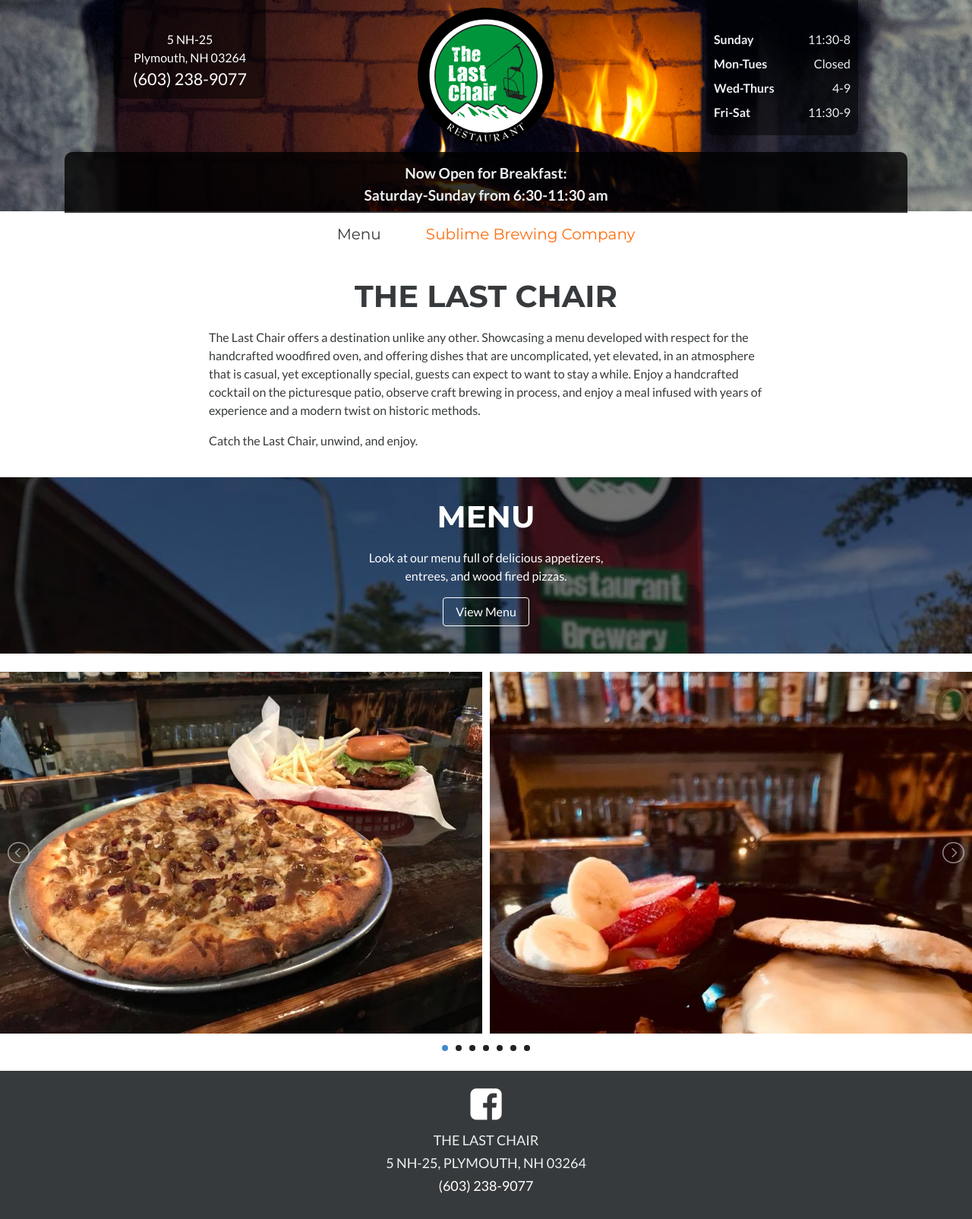
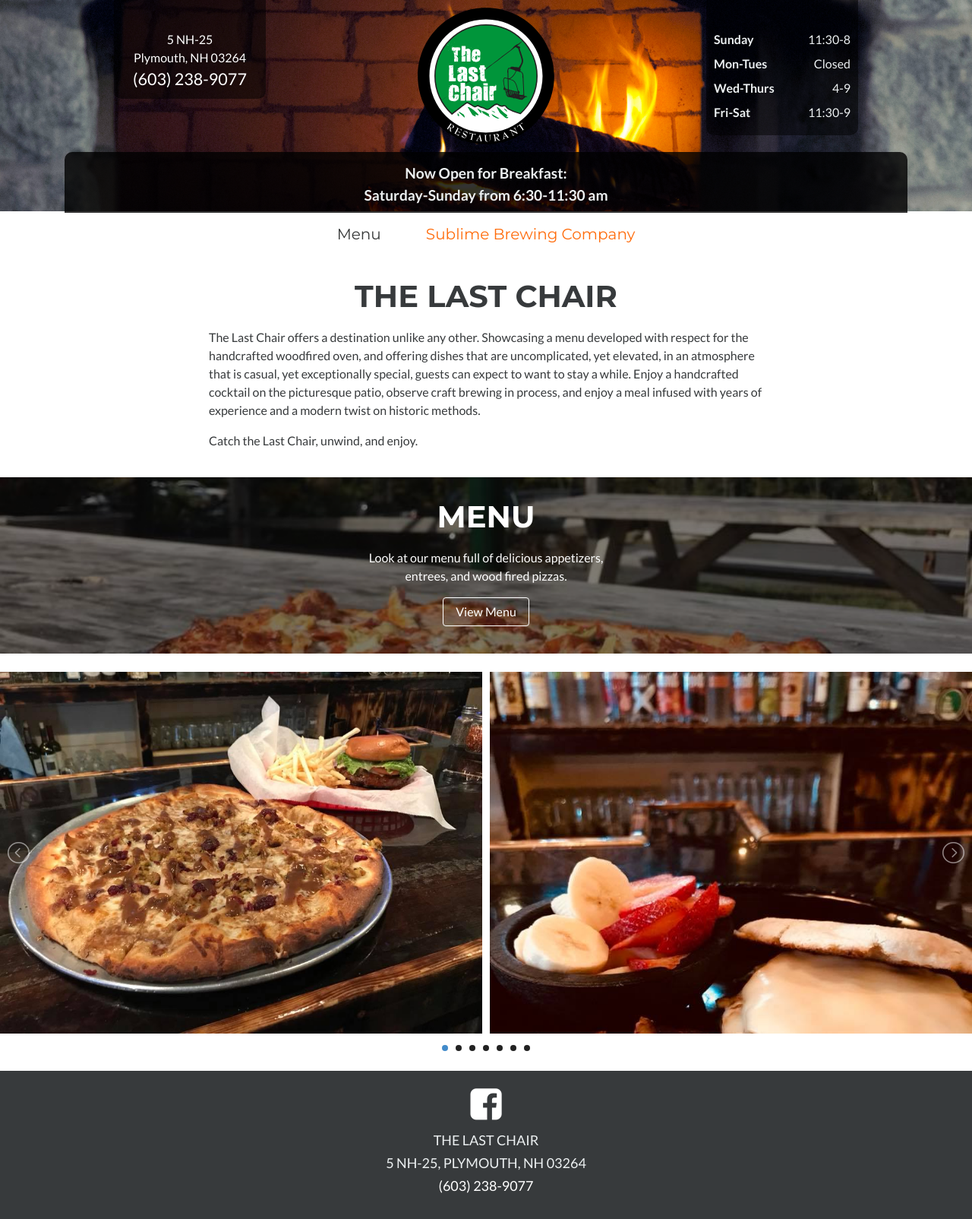
Before and after one commit to mtfullerton/thelastchair, a Jekyll site: the page built from index.html, in a window 1280 px wide. Shown: the whole page at 76% size. Built offline with Jekyll 4.4.1, drawn with Linux system fonts in a browser that asks for light colours; nearby versions of some CDN libraries.

Commit message:
Updated 'css/main.scss' via CloudCannon

```diff
--- a/css/main.scss
+++ b/css/main.scss
@@ -308,7 +308,7 @@ footer p {
 .menu-bg {
 	background-color:$tlc-gray;
 	@include media-breakpoint-up(md) {
-		background:transparent url('/images/menubackground.jpg') 50% 0 no-repeat;
+		background:transparent url('/images/menu-background.jpg') 50% 0 no-repeat;
 		background-size:100%;
 		background-attachment:fixed;
 	}
```
